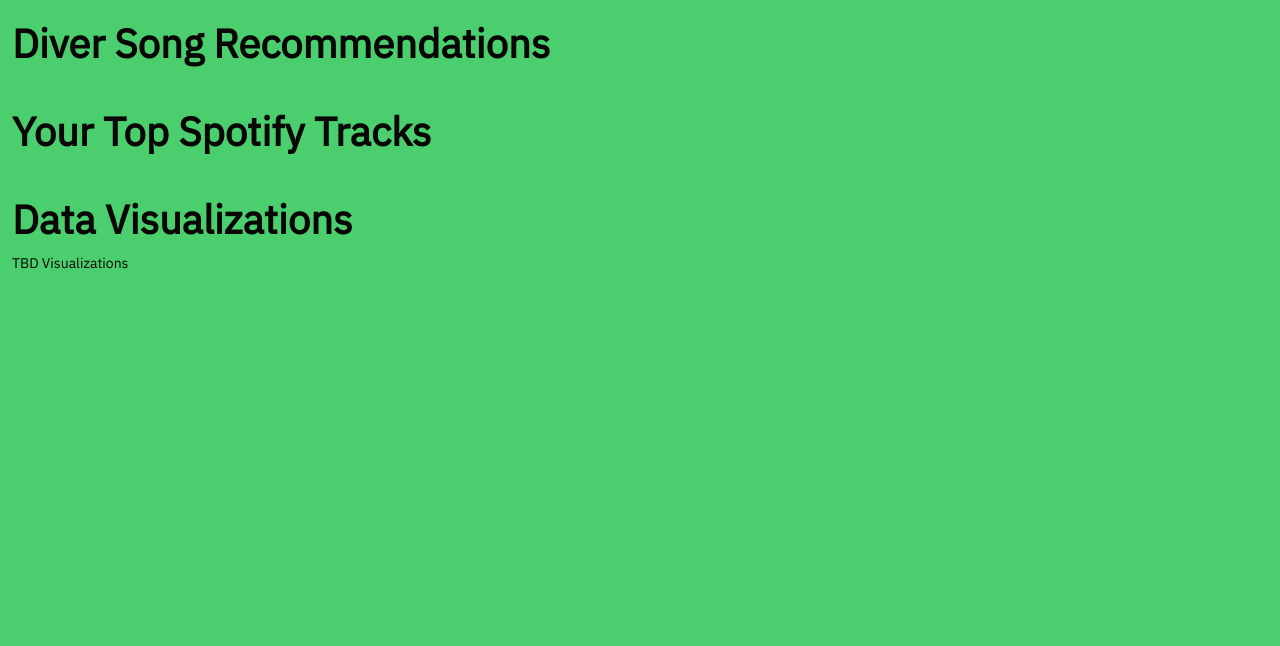
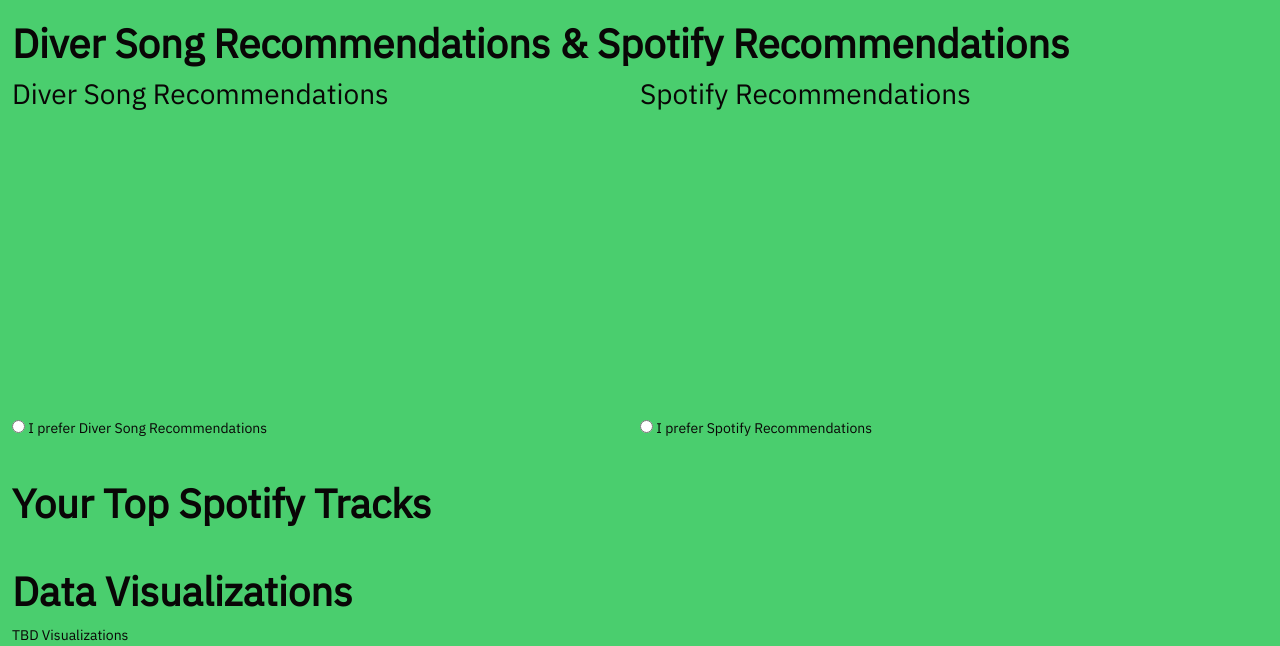
Before and after one commit to jaksiks/spotify-dumpster-diver, a Django app: template diver/dumpster_diver/templates/dumpster_diver/index.html in a window 1280 px wide. Shown: the part 154-800 px from the top of the page. Run offline with Django 4.2, Linux system fonts and the light colour scheme; the template is opened without the code that fills it, so the values that code supplies are empty; some libraries are stand-ins or nearby versions.

Commit message:
spotify reccs + input choice
Added spotify reccs table side-by-side
Added radio button to choose which you prefer (but no local storage of the choice yet)
Not implemented: clicking songs on the Spotify recommendations table does not search on spotify like the diver song recommendations

```diff
--- a/diver/dumpster_diver/templates/dumpster_diver/index.html
+++ b/diver/dumpster_diver/templates/dumpster_diver/index.html
@@ -13,9 +13,28 @@
     <span id="nav-team-names">Dahiana Mejia, Joseph Horth, Philip Markunas, Seth Jaksik, Shawn Abernethy, Stephen Myslicki</span>
 </div>
 
-<h2>Diver Song Recommendations</h2>
-<div>
-    {{recommendations|safe}}
+<h2>Diver Song Recommendations & Spotify Recommendations</h2>
+<div style="display: flex; justify-content: space-around;">
+    <div style="flex: 1;">
+        <h3>Diver Song Recommendations</h3>
+        <div style="height: 300px; overflow-y: scroll;">
+            {{recommendations|safe}}
+        </div>
+        <div class="feedback-option">
+            <input type="radio" id="diverRecs" name="feedback" value="diverRecs" onclick="submitFeedback(this)">
+            <label for="diverRecs">I prefer Diver Song Recommendations</label>
+        </div>
+    </div>
+    <div style="flex: 1;">
+        <h3>Spotify Recommendations</h3>
+        <div style="height: 300px; overflow-y: scroll;">
+            {{spotify_recs|safe}}
+        </div>
+        <div class="feedback-option">
+            <input type="radio" id="spotifyRecs" name="feedback" value="spotifyRecs" onclick="submitFeedback(this)">
+            <label for="spotifyRecs">I prefer Spotify Recommendations</label>
+        </div>
+    </div>
 </div>
 
 <h2>Your Top Spotify Tracks</h2>
@@ -33,3 +52,16 @@
 
 </script>
 {% endblock %}
+
+{% block styles %}
+<style>
+    .feedback-option {
+        font-size: 18px;
+    }
+
+    .feedback-option input[type="radio"] {
+        transform: scale(1.5);
+        margin-right: 8px;
+    }
+</style>
+{% endblock %}
--- a/diver/dumpster_diver/views.py
+++ b/diver/dumpster_diver/views.py
@@ -33,7 +33,7 @@
         'popularity': 'Popularity',
         'loudness': 'Loudness'
     }
-    cleaned_spotify_recs_df = clean_dataframe(spotify_recs_df, rename_columns=rename_columns_dict)
+    cleaned_spotify_recs_df = clean_dataframe(spotify_recs_df, tracks=True, rename_columns=rename_columns_dict)
 
     #TODO: Add the spotify recs to the PCA plot
 
@@ -70,8 +70,7 @@
         'popularity': 'Popularity',
         'loudness': 'Loudness'
     }
-    clean_tracks_df = clean_dataframe(tracks_df.drop(columns=['song_array']), tracks=True,
-                                      rename_columns=rename_columns_dict)
+    clean_tracks_df = clean_dataframe(tracks_df.drop(columns=['song_array']), tracks=True, rename_columns=rename_columns_dict)
 
     # TODO: Plots and plots and plots
     # logger.info("Displaying our Dumpster Finds!")
```
